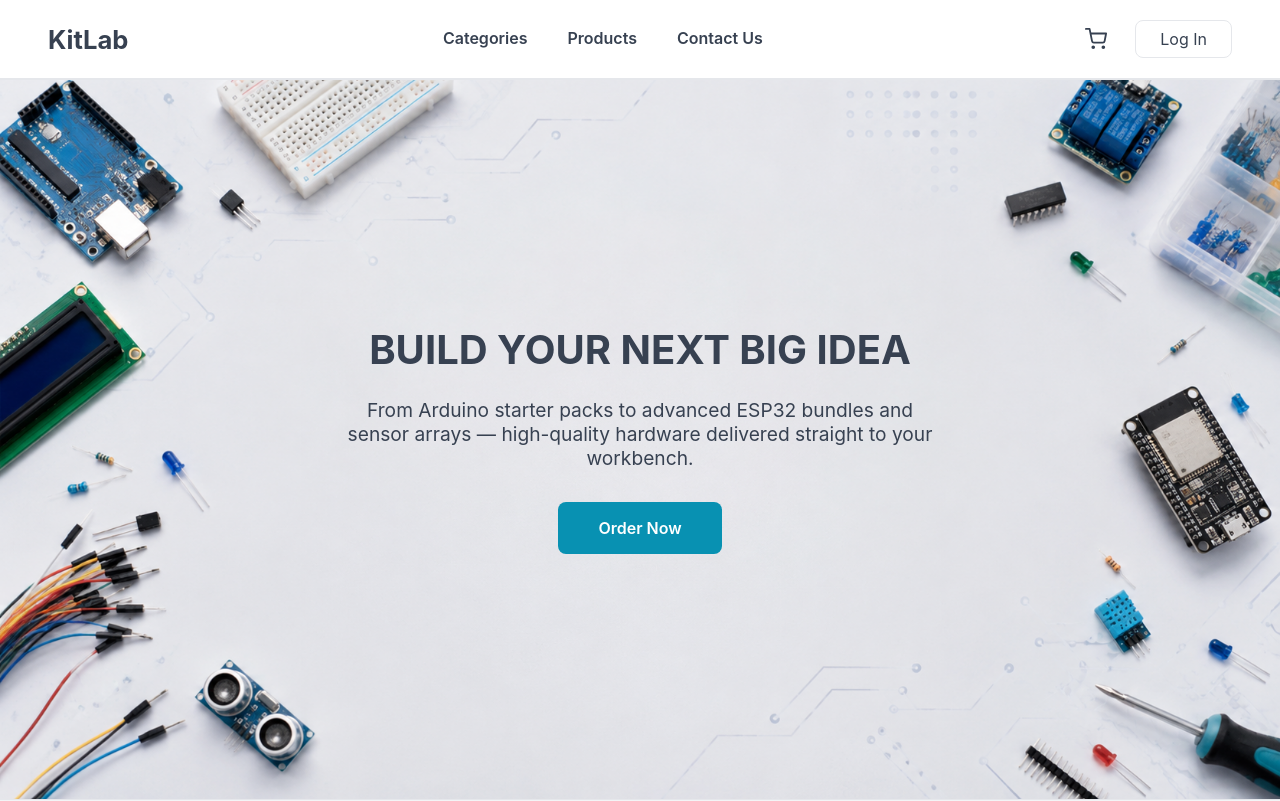
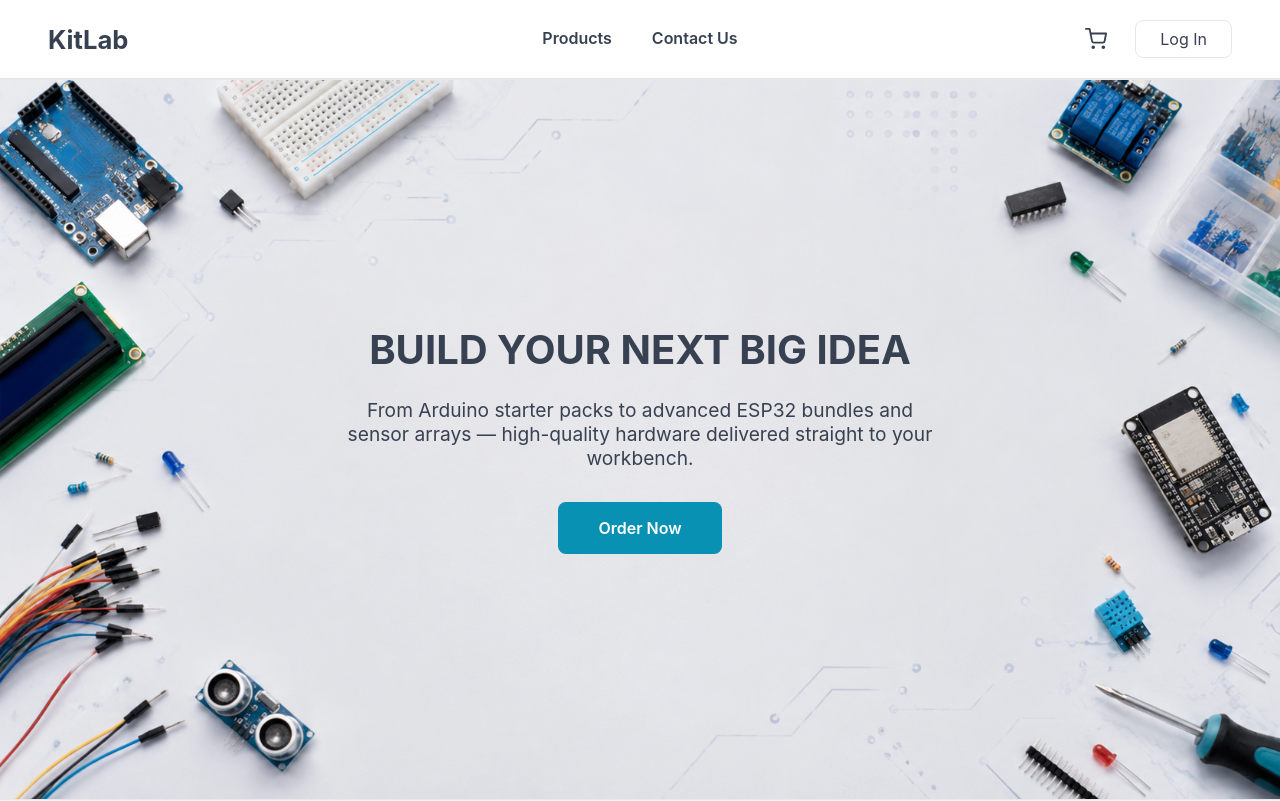
Before and after one commit to Abdullah2232006/kitLab, a React (Vite) app: page / in a window 1280 px wide. Shown: the top 801 px of the page. Built offline with nearby package versions, Linux system fonts and the light colour scheme.

Commit message:
feat: remove a useless link from navbar component

```diff
--- a/src/components/NavBar.jsx
+++ b/src/components/NavBar.jsx
@@ -13,7 +13,7 @@ function NavBar() {
                 <Link to="/">KitLab</Link>
             </div>
             <div className={styles.links}>
-                <Link to="/">Categories</Link>
+                {/* <Link to="/">Categories</Link> */}
                 <Link to="/products">Products</Link>
                 <a href="/#contact">Contact Us</a>
             </div>
--- a/src/components/NavBar.module.css
+++ b/src/components/NavBar.module.css
@@ -18,8 +18,10 @@
 }
 
 .links {
+    position: absolute;
+    left: 50%;
+    transform: translateX(-50%);
     display: flex;
-    justify-content: space-between;
     gap: 2rem;
 }
 
```
